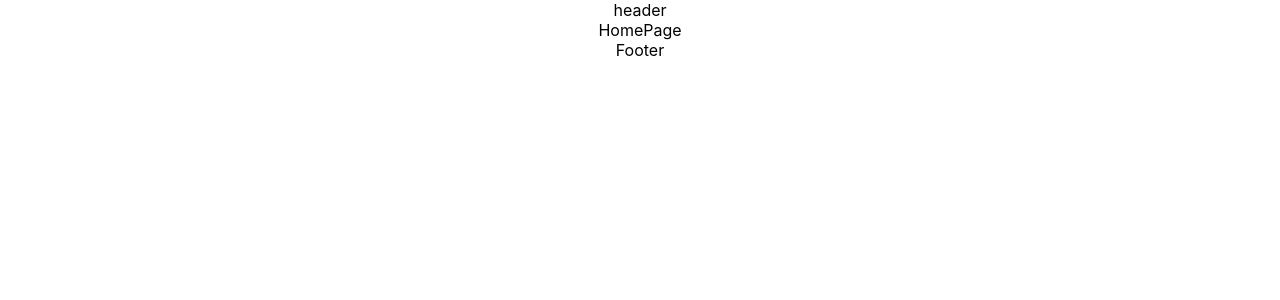
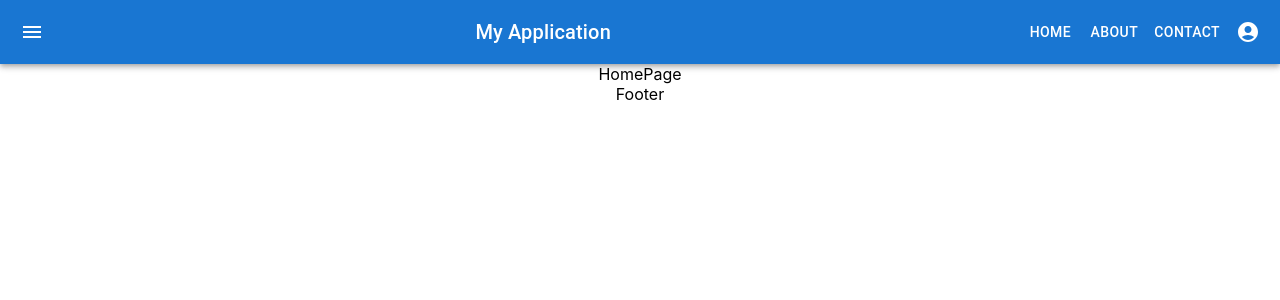
Before and after one commit to MariiaSuper/shop_team_107, a React (Create React App) app: page / in a window 1280 px wide. Shown: the top 300 px of the page. Built offline with nearby package versions, Linux system fonts and the light colour scheme.

Commit message:
add some miui header test

```diff
--- a/src/components/Header.tsx
+++ b/src/components/Header.tsx
@@ -1,3 +1,33 @@
+import AppBar from '@mui/material/AppBar';
+import Toolbar from '@mui/material/Toolbar';
+import Typography from '@mui/material/Typography';
+import IconButton from '@mui/material/IconButton';
+import MenuIcon from '@mui/icons-material/Menu';
+import AccountCircle from '@mui/icons-material/AccountCircle';
+import { Box, Button } from '@mui/material';
+
 export const Header = () => {
-  return <div>header</div>;
+  return (
+    <AppBar position="static">
+      <Toolbar>
+        <IconButton edge="start" color="inherit" aria-label="menu" sx={{ mr: 2 }}>
+          <MenuIcon />
+        </IconButton>
+
+        <Typography variant="h6" component="div" sx={{ flexGrow: 1 }}>
+          My Application
+        </Typography>
+
+        <Box sx={{ display: { xs: 'none', md: 'flex' } }}>
+          <Button color="inherit">Home</Button>
+          <Button color="inherit">About</Button>
+          <Button color="inherit">Contact</Button>
+        </Box>
+
+        <IconButton edge="end" color="inherit">
+          <AccountCircle />
+        </IconButton>
+      </Toolbar>
+    </AppBar>
+  );
 };
```
